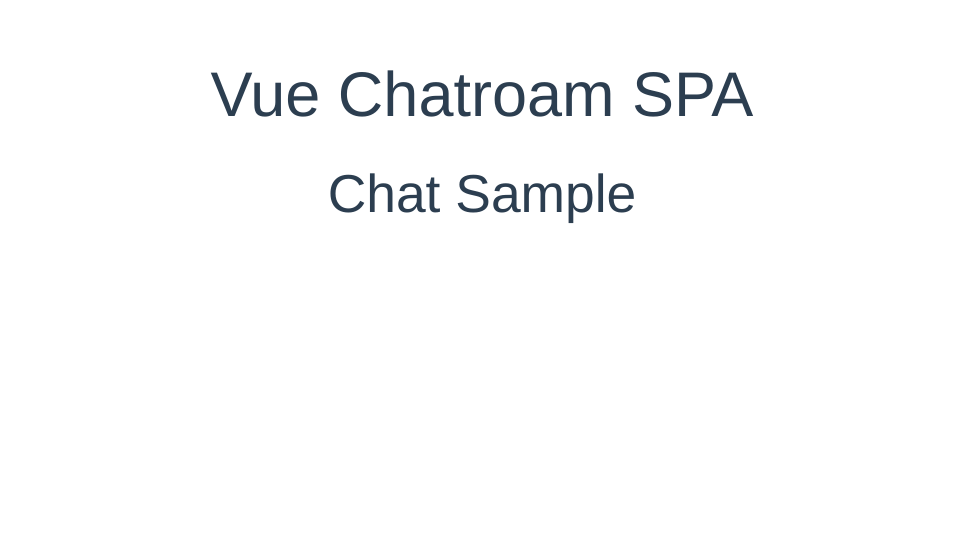
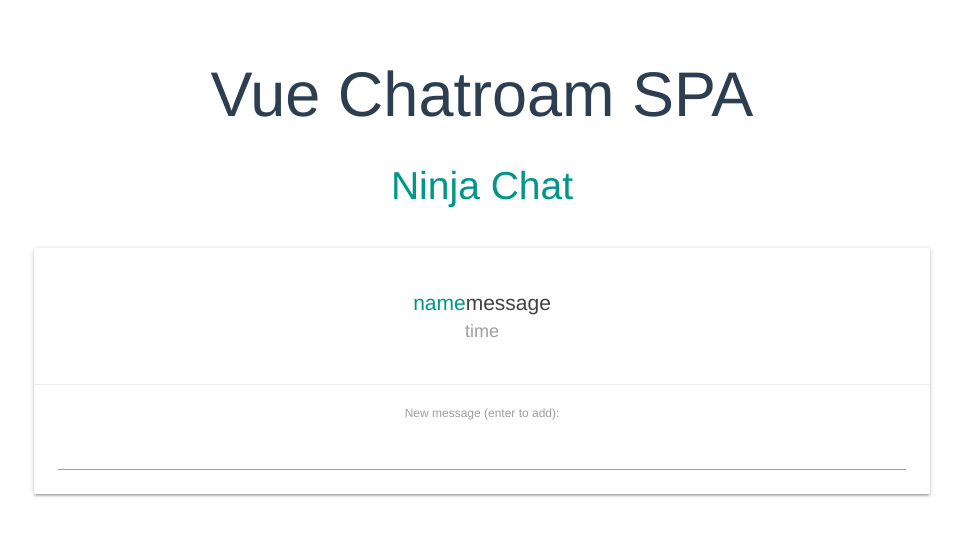
Before and after one commit to payafterwork/Chat-SPA, a Vue app: page /#/ in a window 1280 px wide. Both pictures are taken after typing "Sample" into the empty fields and a click on the button "ENTER CHAT". Shown: the top 536 px of the page, without its empty margins (158-1121 px from the left). Built offline with nearby package versions, Linux system fonts and the light colour scheme.

Commit message:
Storing messages in firebase db

```diff
--- a/src/components/Chat.vue
+++ b/src/components/Chat.vue
@@ -1,13 +1,31 @@
 <template>
   <div class="chat container">
-    <h2>Chat {{ this.name }}</h2>
+    <h2 class="center teal-text">Ninja Chat</h2>
+    <div class="card">
+      <div class="card-content">
+        <ul class="messages">
+          <li>
+            <span class="teal-text">name</span>
+            <span class="grey-text text-darken-3">message</span>
+            <span class="grey-text time">time</span>
+          </li>
+        </ul>
+      </div>
+      <div class="card-action">
+        <NewMessage :name="name" />
+      </div>
+    </div>
   </div>
 </template>
 
 <script>
+import NewMessage from '@/components/NewMessage'
 export default {
   name: 'Chat',
-  props: ['name'], //Variables that we want to accept
+  props: ['name'],
+  components: {
+    NewMessage
+  },
   data(){
     return{
     }
@@ -16,4 +34,15 @@
 </script>
 
 <style>
+.chat h2{
+  font-size: 2.6em;
+  margin-bottom: 40px;
+}
+.chat span{
+  font-size: 1.4em;
+}
+.chat .time{
+  display: block;
+  font-size: 1.2em;
+}
 </style>
--- /dev/null
+++ b/src/components/NewMessage.vue
@@ -0,0 +1,43 @@
+<template>
+  <div class="new-message">
+    <form @submit.prevent="addMessage">
+      <label for="new-message">New message (enter to add):</label>
+      <input type="text" name="new-message" v-model="newMessage">
+       <p v-if="feedback" class="red-text">{{ feedback }}</p>
+    </form>
+  </div>
+</template>
+
+<script>
+import db from '@/firebase/init'
+export default {
+  name: 'NewMessage',
+  props: ['name'],
+  data(){
+    return{
+      newMessage: null,
+      feedback:null
+    }
+  },
+  methods: {
+    addMessage(){
+      if(this.newMessage){
+          db.collection('messages').add({
+            content: this.newMessage,
+            name: this.name,
+            timestamp: Date.now()
+          }).catch(err=>{
+            console.lof(err)
+          })
+          this.newMessage = null
+          this.feedback=null
+      }else{
+        this.feedback = "Must enter message to chat"
+      }
+    }
+  }
+}
+</script>
+
+<style>
+</style>
--- a/src/firebase/init.js
+++ b/src/firebase/init.js
@@ -12,6 +12,6 @@
     appId: "1:1018070992766:web:0f00fb2f6d69f2c0"
   };
   // Initialize Firebase
-  const = firebaseApp = firebase.initializeApp(firebaseConfig);
+  const firebaseApp = firebase.initializeApp(firebaseConfig);
 
-  export defualt firebaseApp.firestore()
+  export default firebaseApp.firestore()
```
